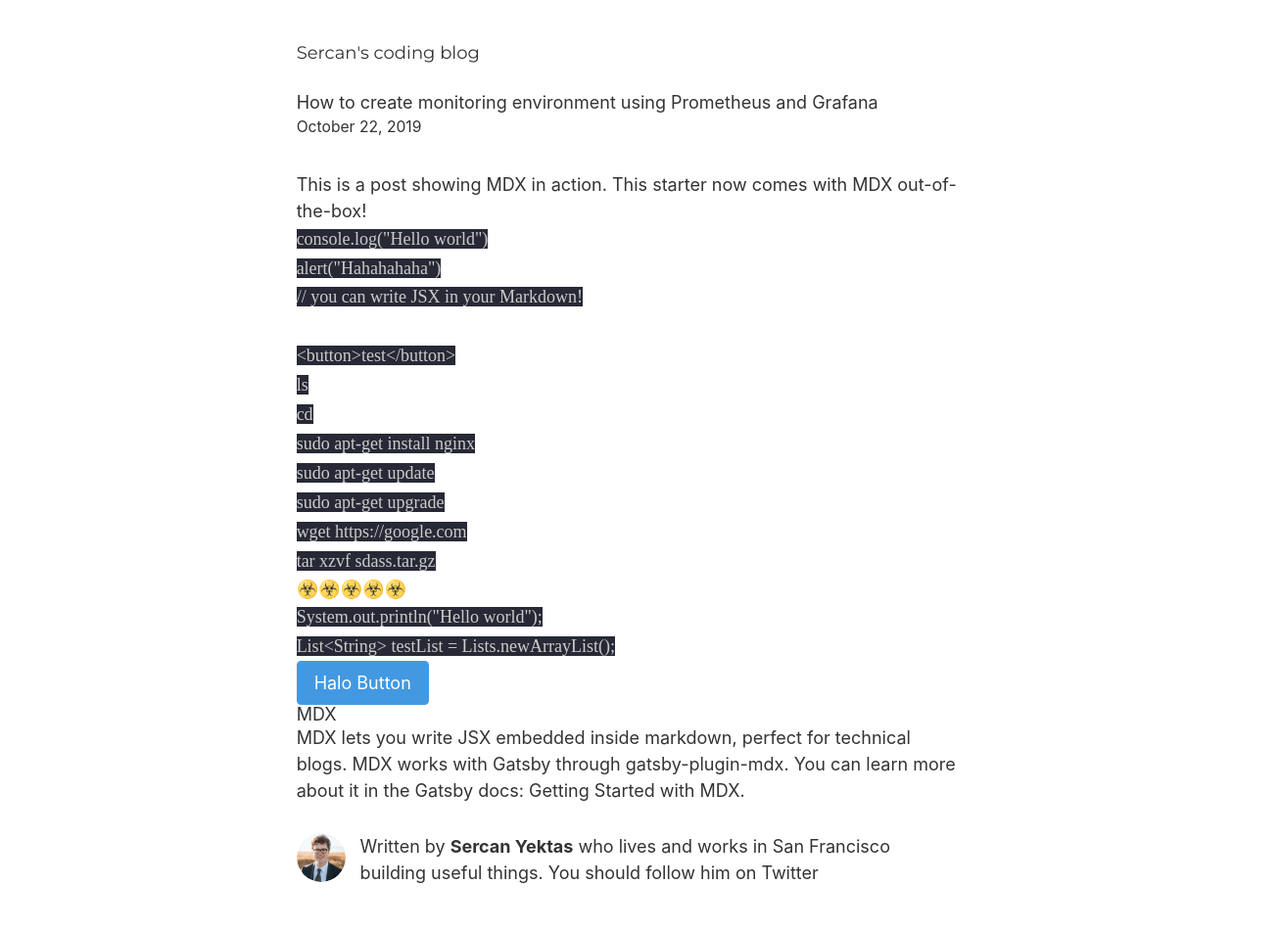
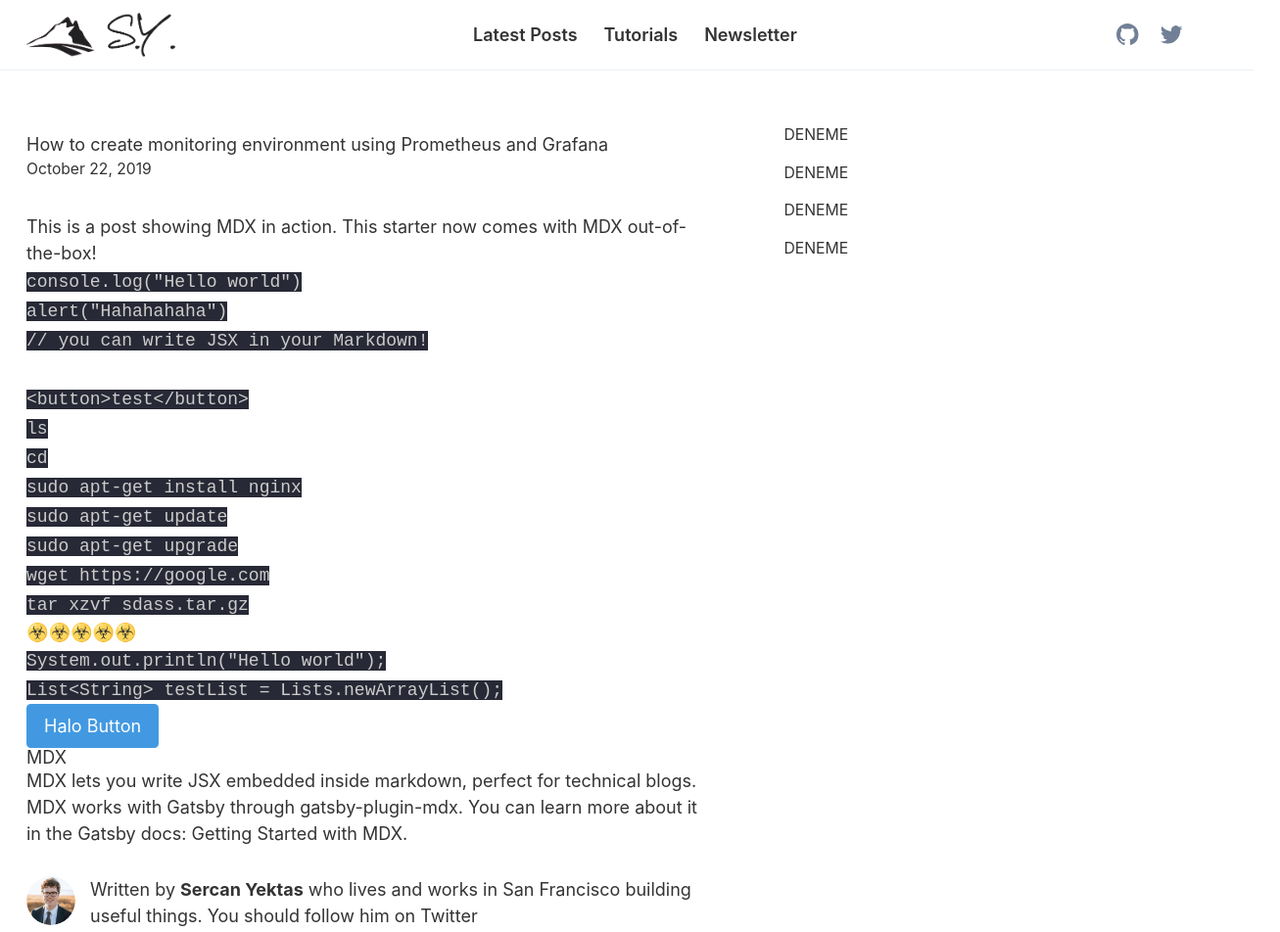
Before and after one commit to yektas/gatsby-blog, a Gatsby site: page /2nd-post/ in a window 1280 px wide. Shown: the top 952 px of the page at 98% size, 1307 px wide, since content can reach past the window. Built offline with nearby package versions, Linux system fonts and the light colour scheme; Gatsby itself is replaced by a stand-in of ours; some packages are replaced by stand-ins of ours; code samples lack their colours.

Commit message:
create navbar and sticky side menu

```diff
--- a/gatsby-config.js
+++ b/gatsby-config.js
@@ -27,10 +27,10 @@ module.exports = {
       },
     },
     {
-      resolve: `gatsby-source-filesystem`,
+      resolve: "gatsby-source-filesystem",
       options: {
-        path: `${__dirname}/src/fonts/`,
-        name: `fonts`,
+        path: `${__dirname}/src/fonts`,
+        name: "fonts",
       },
     },
     {
--- a/package.json
+++ b/package.json
@@ -22,6 +22,7 @@
     "gatsby-plugin-react-helmet": "^3.1.21",
     "gatsby-plugin-sharp": "^2.4.3",
     "gatsby-plugin-typography": "^2.3.21",
+    "gatsby-plugin-web-font-loader": "^1.0.4",
     "gatsby-remark-copy-linked-files": "^2.1.36",
     "gatsby-remark-images": "^3.1.42",
     "gatsby-remark-prismjs": "^3.3.30",
--- a/src/components/layout.js
+++ b/src/components/layout.js
@@ -1,71 +1,23 @@
 import React from "react"
-import { Link } from "gatsby"
-
-import { rhythm, scale } from "../utils/typography"
+import Navbar from "./navbar"
+import { rhythm } from "../utils/typography"
 import "../css/global.css"
+import PostLayout from "./post-layout"
 
 const Layout = ({ location, title, children }) => {
-  const rootPath = `${__PATH_PREFIX__}/`
-  let header
-
-  if (location.pathname === rootPath) {
-    header = (
-      <h1
-        style={{
-          ...scale(1.5),
-          marginBottom: rhythm(1.5),
-          marginTop: 0,
-        }}
-      >
-        <Link
-          style={{
-            boxShadow: `none`,
-            textDecoration: `none`,
-            color: `inherit`,
-          }}
-          to={`/`}
-        >
-          {title}
-        </Link>
-      </h1>
-    )
-  } else {
-    header = (
-      <h3
-        style={{
-          fontFamily: `Montserrat, sans-serif`,
-          marginTop: 0,
-        }}
-      >
-        <Link
-          style={{
-            boxShadow: `none`,
-            textDecoration: `none`,
-            color: `inherit`,
-          }}
-          to={`/`}
-        >
-          {title}
-        </Link>
-      </h3>
-    )
-  }
   return (
-    <div
-      style={{
-        marginLeft: `auto`,
-        marginRight: `auto`,
-        maxWidth: rhythm(24),
-        padding: `${rhythm(1.5)} ${rhythm(3 / 4)}`,
-      }}
-    >
-      <header>{header}</header>
-      <main>{children}</main>
-      <footer>
-        © {new Date().getFullYear()}, Built with
-        {` `}
-        <a href="https://www.gatsbyjs.org">Gatsby</a>
-      </footer>
+    <div>
+      <Navbar />
+      <div className="w-full max-w-screen-xl mx-auto">
+        <main>
+          <PostLayout>{children}</PostLayout>
+        </main>
+        <footer>
+          © {new Date().getFullYear()}, Built with
+          {` `}
+          <a href="https://www.gatsbyjs.org">Gatsby</a>
+        </footer>
+      </div>
     </div>
   )
 }
--- /dev/null
+++ b/src/components/navbar.jsx
@@ -0,0 +1,80 @@
+import React, { useState } from "react"
+import { Link } from "gatsby"
+
+const Navbar = () => {
+  const [isMenuOpen, setIsMenuOpen] = useState(false)
+
+  return (
+    <div className="flex w-full mx-auto bg-white border-b border-gray-200 fixed top-0 h-16 z-20 items-center">
+      <header className="w-full max-w-screen-xl relative mx-auto px-6 sm:py-3 sm:flex sm:justify-between sm:items-center">
+        <div className="flex items-center justify-between px-4 py-3 sm:p-0">
+          <Link to="/">
+            <img className="h-10 m-0" src="/logo-dark.png" alt="SercanY" />
+          </Link>
+          <div className="sm:hidden">
+            <button
+              type="button"
+              className="focus:outline-none"
+              onClick={() => setIsMenuOpen(!isMenuOpen)}
+            >
+              {isMenuOpen ? (
+                <img
+                  src="close.svg"
+                  alt="close"
+                  className="h-5 w-5 fill-current"
+                />
+              ) : (
+                <img
+                  src="menu.svg"
+                  alt="hamburger"
+                  className="h-5 w-5 fill-current"
+                />
+              )}
+            </button>
+          </div>
+        </div>
+        <div
+          className={
+            isMenuOpen ? "block" : "hidden" + " px-2 pt-2 pb-4 sm:flex sm:p-0"
+          }
+        >
+          <Link
+            to="/"
+            className="block px-2 font-semibold hover:text-radical-red "
+          >
+            Latest Posts
+          </Link>
+          <div className="flex">
+            <button className="mt-1 block px-2 font-semibold hover:text-radical-red rounded sm:mt-0 sm:ml-2">
+              <span>Tutorials</span>
+            </button>
+          </div>
+
+          <Link
+            to="/"
+            className="mt-1 block px-2 font-semibold hover:text-radical-red rounded sm:mt-0 sm:ml-2"
+          >
+            Newsletter
+          </Link>
+        </div>
+        <div className="sm:flex justify-between mr-10 ">
+          <a className="px-5" href="https://github.com/yektas">
+            {/* prettier-ignore */}
+            <svg className="fill-current w-5 h-5 text-gray-600 hover:text-black" strokeWidth="0" viewBox="0 0 16 16" height="1em" width="1em" xmlns="http://www.w3.org/2000/svg"><title>Github</title>
+            {/* prettier-ignore */}
+              <path fill="currentColor" fillRule="evenodd" d="M8 0C3.58 0 0 3.58 0 8c0 3.54 2.29 6.53 5.47 7.59.4.07.55-.17.55-.38 0-.19-.01-.82-.01-1.49-2.01.37-2.53-.49-2.69-.94-.09-.23-.48-.94-.82-1.13-.28-.15-.68-.52-.01-.53.63-.01 1.08.58 1.23.82.72 1.21 1.87.87 2.33.66.07-.52.28-.87.51-1.07-1.78-.2-3.64-.89-3.64-3.95 0-.87.31-1.59.82-2.15-.08-.2-.36-1.02.08-2.12 0 0 .67-.21 2.2.82.64-.18 1.32-.27 2-.27.68 0 1.36.09 2 .27 1.53-1.04 2.2-.82 2.2-.82.44 1.1.16 1.92.08 2.12.51.56.82 1.27.82 2.15 0 3.07-1.87 3.75-3.65 3.95.29.25.54.73.54 1.48 0 1.07-.01 1.93-.01 2.2 0 .21.15.46.55.38A8.013 8.013 0 0 0 16 8c0-4.42-3.58-8-8-8z"></path>
+            </svg>
+          </a>
+          <a href="https://twitter.com/Syektas">
+            {/* prettier-ignore */}
+            <svg class="fill-current w-5 h-5 text-gray-600 hover:text-black" xmlns="http://www.w3.org/2000/svg" viewBox="0 0 20 20"><title>Twitter</title>
+            {/* prettier-ignore */}
+            <path fill="currentColor" d="M6.29 18.25c7.55 0 11.67-6.25 11.67-11.67v-.53c.8-.59 1.49-1.3 2.04-2.13-.75.33-1.54.55-2.36.65a4.12 4.12 0 0 0 1.8-2.27c-.8.48-1.68.81-2.6 1a4.1 4.1 0 0 0-7 3.74 11.65 11.65 0 0 1-8.45-4.3 4.1 4.1 0 0 0 1.27 5.49C2.01 8.2 1.37 8.03.8 7.7v.05a4.1 4.1 0 0 0 3.3 4.03 4.1 4.1 0 0 1-1.86.07 4.1 4.1 0 0 0 3.83 2.85A8.23 8.23 0 0 1 0 16.4a11.62 11.62 0 0 0 6.29 1.84"></path></svg>
+          </a>
+        </div>
+      </header>
+    </div>
+  )
+}
+
+export default Navbar
--- /dev/null
+++ b/src/components/post-layout.jsx
@@ -0,0 +1,37 @@
+import React from "react"
+
+const PostLayout = ({ children }) => {
+  return (
+    <div class="lg:flex -mx-6">
+      <div
+        id="content-wrapper"
+        class="min-h-screen w-full lg:static lg:max-h-full lg:overflow-visible lg:w-3/4 xl:w-4/5"
+      >
+        <div id="content">
+          <div id="app" class="flex">
+            <div class="pt-24 pb-16 lg:pt-28 w-full">
+              <div class="flex">
+                <div class=" markdown px-6 xl:px-12 w-full max-w-3xl mx-auto lg:ml-0 lg:mr-auto xl:mx-0 xl:w-3/4">
+                  {children}
+                </div>
+
+                <div class="hidden xl:text-sm xl:block xl:w-1/4 xl:px-6">
+                  <div class="top-16 flex flex-col justify-between overflow-y-auto sticky  max-h-(screen-16) pt-12 pb-4 -mt-12">
+                    <ul>
+                      <li>DENEME</li>
+                      <li>DENEME</li>
+                      <li>DENEME</li>
+                      <li>DENEME</li>
+                    </ul>
+                  </div>
+                </div>
+              </div>
+            </div>
+          </div>
+        </div>
+      </div>
+    </div>
+  )
+}
+
+export default PostLayout
--- a/src/css/global.css
+++ b/src/css/global.css
@@ -1,3 +1,10 @@
+/* In your CSS */
+:root {
+  --color-primary: #ffffff;
+  --color-secondary: #556bcf;
+  /* ... */
+}
+
 @tailwind base;
 
 @tailwind components;
@@ -5,5 +12,5 @@
 @tailwind utilities;
 
 @import url("https://fonts.googleapis.com/css?family=Fira+Mono|Inter&display=swap");
-
 @import "prism.css";
+@import "../fonts/fonts.css";
--- a/src/css/prism-dracula.css
+++ b/src/css/prism-dracula.css
@@ -37,7 +37,7 @@ pre[class*="language-"] {
   color: #ccc;
   background: rgb(40, 41, 54);
   text-shadow: none;
-  font-family: "Fira Mono";
+  font-family: "Hack", "Fira Code", monospace;
   text-align: left;
   white-space: pre;
   word-spacing: normal;
@@ -318,7 +318,8 @@ pre.line-numbers > code {
   top: 0;
   font-size: 100%;
   left: -3.8em;
-  width: 3em; /* works for line-numbers below 1000 lines */
+  width: 3em;
+  /* works for line-numbers below 1000 lines */
   letter-spacing: -1px;
   border-right: 1px solid #999;
 
@@ -375,7 +376,8 @@ div.code-toolbar > .toolbar button {
   line-height: normal;
   overflow: visible;
   padding: 0;
-  -webkit-user-select: none; /* for button */
+  -webkit-user-select: none;
+  /* for button */
   -moz-user-select: none;
   -ms-user-select: none;
 }
--- a/src/css/prism.css
+++ b/src/css/prism.css
@@ -1,6 +1,7 @@
 .gatsby-highlight pre[class*="language-"]::before {
   border-radius: 0 0 0.25rem 0.25rem;
   font-size: 15px;
+  font-family: "Hack", "Fira Code", monospace;
   letter-spacing: 0.025rem;
   padding: 0.1rem 0.5rem;
   position: absolute;
--- /dev/null
+++ b/src/fonts/fonts.css
@@ -0,0 +1,17 @@
+@font-face {
+  font-family: Hack;
+  font-weight: 400;
+  font-style: normal;
+  src: url("hack-regular.woff2") format("woff2"),
+    url("hack-regular.woff") format("woff");
+  font-display: swap;
+}
+
+@font-face {
+  font-family: Hack;
+  font-weight: 700;
+  font-style: normal;
+  src: url("hack-bold.woff2") format("woff2"),
+    url("hack-bold.woff") format("woff");
+  font-display: swap;
+}
--- a/tailwind.config.js
+++ b/tailwind.config.js
@@ -1,7 +1,17 @@
 module.exports = {
   theme: {
-    extend: {},
+    extend: {
+      colors: {
+        "radical-red": "#f73859",
+      },
+    },
+    inset: {
+      "16": "4rem",
+    },
   },
-  variants: {},
+  variants: {
+    backgroundColor: ["responsive", "hover", "focus", "active"],
+    fontSize: ["responsive", "hover"],
+  },
   plugins: [],
 }
```
Also changed, not shown: src/fonts/hack-bold.woff (added), src/fonts/hack-bold.woff2 (added), src/fonts/hack-regular.woff (added), src/fonts/hack-regular.woff2 (added), static/close.svg (added), static/github.svg (added), static/logo-dark.png (added), static/logo-light.png (added), static/menu.svg (added), 1 other file.
